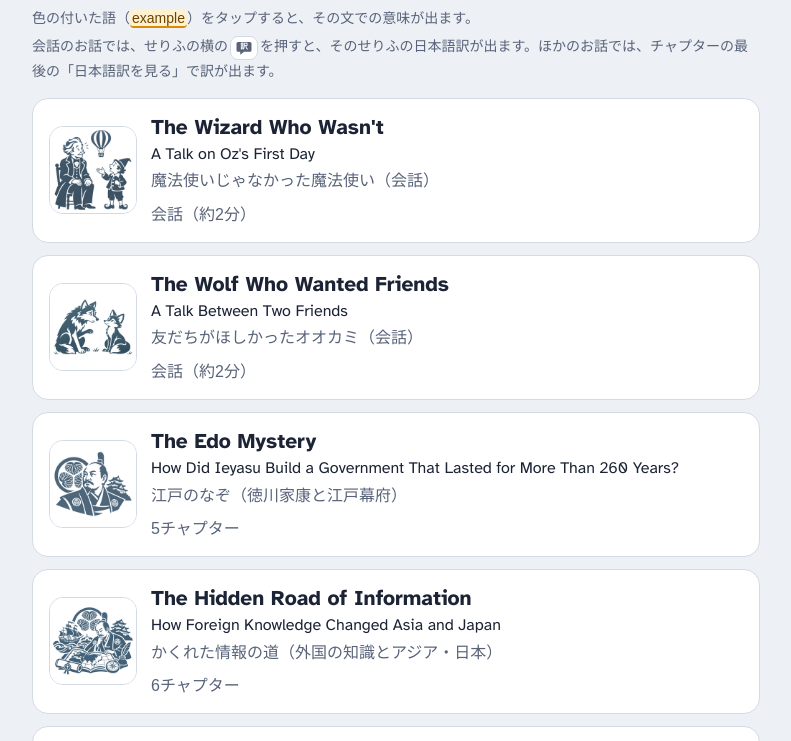
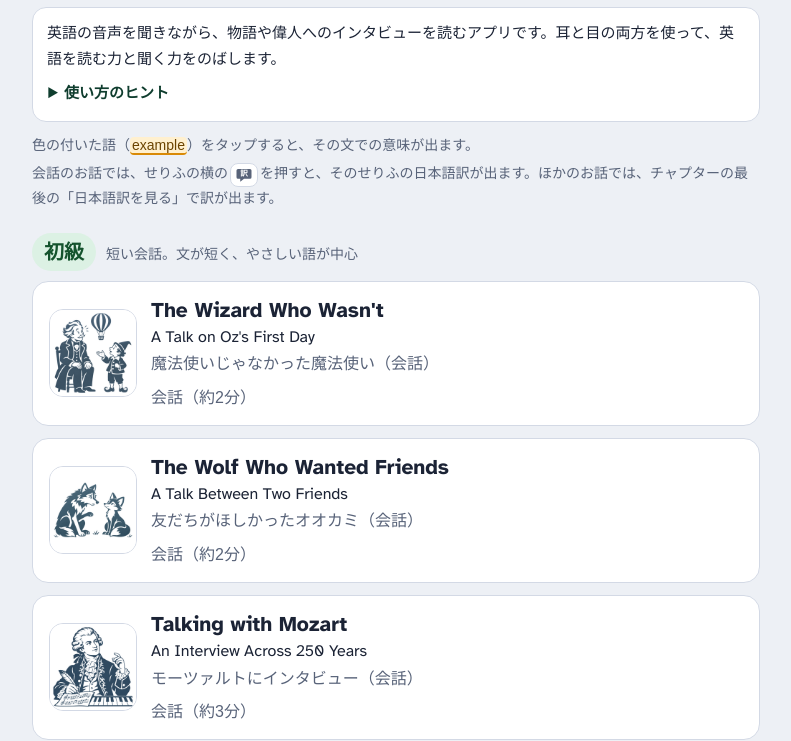
Before and after one commit to silverpawapp/stories, a plain HTML site: page index.html in a window 1280 px wide. Shown: the part 59-800 px from the top of the page, without its empty margins (244-1035 px from the left). Drawn offline with Linux system fonts and the light colour scheme; a web font is replaced by a local one.

```diff
--- a/app.js
+++ b/app.js
@@ -66,14 +66,35 @@ async function showMenu() {
     main.replaceChildren(el("p", { text: "お話の一覧を読みこめませんでした。電波のある所で開き直してください。" }));
     return;
   }
-  const list = stories.map((s) => el("button", { class: "story-btn", type: "button", onclick: () => openStory(s) },
+  const card = (s) => el("button", { class: "story-btn", type: "button", onclick: () => openStory(s) },
     s.icon ? el("img", { class: "story-icon", src: s.icon, alt: "", width: "88", height: "88" }) : null,
     el("div", { class: "story-txt" },
       el("div", { class: "t", lang: "en", text: s.title }),
       s.subtitle ? el("div", { class: "sub", lang: "en", text: s.subtitle }) : null,
       el("div", { class: "j", text: s.titleJa }),
-      el("div", { class: "meta muted", text: s.meta || `${s.chapters}チャプター` }))));
+      el("div", { class: "meta muted", text: s.meta || `${s.chapters}チャプター` })));
+  // 難しさで3つに分ける（index.json の level：1＝初級、2＝中級、3＝上級）
+  const LEVELS = [
+    [1, "初級", "短い会話。文が短く、やさしい語が中心"],
+    [2, "中級", "少し長い会話や、章に分かれた文章"],
+    [3, "上級", "難しい語が多い会話や、長い文章"],
+  ];
+  const list = LEVELS.flatMap(([lv, name, note]) => {
+    const items = stories.filter((s) => (s.level || 2) === lv);
+    if (!items.length) return [];
+    return [el("h2", { class: "level lv" + lv }, el("span", { class: "level-name", text: name }),
+      el("span", { class: "level-note", text: note })), ...items.map(card)];
+  });
   main.replaceChildren(
+    el("div", { class: "about" },
+      el("p", { class: "about-lead", text: "英語の音声を聞きながら、物語や偉人へのインタビューを読むアプリです。耳と目の両方を使って、英語を読む力と聞く力をのばします。" }),
+      el("details", {},
+        el("summary", { text: "使い方のヒント" }),
+        el("ol", {},
+          el("li", { text: "まずは音声を流しながら、英語の文字を目で追いましょう。速いと感じたら 0.8倍に。" }),
+          el("li", { text: "わからない語は、色の付いた語をタップして確かめます。日本語訳は、最後の答え合わせに使いましょう。" }),
+          el("li", { text: "同じお話を何回も聞くと、聞き取れる部分がふえていきます。慣れたら音声のすぐあとについて声に出して読み、1.2倍にも挑戦。" }),
+          el("li", { text: "「ちょっとむずかしい」くらいのレベルを選びましょう。1日1チャプターでも、毎日つづけるのがいちばんの近道です。" })))),
     el("div", { class: "help" },
       el("p", {}, "色の付いた語（",
         el("span", { class: "w", style: "cursor:default", text: "example" }),
--- a/stories/index.json
+++ b/stories/index.json
@@ -10,7 +10,8 @@
       "meta": "会話（約2分）",
       "icon": "stories/oz/icon.png",
       "titleTr": "魔法使いじゃなかった魔法使い",
-      "subtitleTr": "オズが来た最初の日の会話"
+      "subtitleTr": "オズが来た最初の日の会話",
+      "level": 1
     },
     {
       "id": "wolf",
@@ -22,29 +23,8 @@
       "meta": "会話（約2分）",
       "icon": "stories/wolf/icon.png",
       "titleTr": "友だちがほしかったオオカミ",
-      "subtitleTr": "2人の友だちの会話"
-    },
-    {
-      "id": "edo",
-      "title": "The Edo Mystery",
-      "subtitle": "How Did Ieyasu Build a Government That Lasted for More Than 260 Years?",
-      "titleJa": "江戸のなぞ（徳川家康と江戸幕府）",
-      "short": "江戸のなぞ",
-      "chapters": 5,
-      "icon": "stories/edo/icon.png",
-      "titleTr": "江戸のなぞ",
-      "subtitleTr": "家康はどうやって、260年以上続く政府をつくったのか？"
-    },
-    {
-      "id": "hidden",
-      "title": "The Hidden Road of Information",
-      "subtitle": "How Foreign Knowledge Changed Asia and Japan",
-      "titleJa": "かくれた情報の道（外国の知識とアジア・日本）",
-      "short": "かくれた情報の道",
-      "chapters": 6,
-      "icon": "stories/hidden/icon.png",
-      "titleTr": "かくれた情報の道",
-      "subtitleTr": "外国の知識は、アジアと日本をどう変えたのか"
+      "subtitleTr": "2人の友だちの会話",
+      "level": 1
     },
     {
       "id": "mozart",
@@ -56,7 +36,45 @@
       "meta": "会話（約3分）",
       "titleTr": "モーツァルトと話そう",
       "subtitleTr": "250年をこえたインタビュー",
-      "icon": "stories/mozart/icon.png"
+      "icon": "stories/mozart/icon.png",
+      "level": 1
+    },
+    {
+      "id": "nightingale",
+      "title": "Talking with Florence Nightingale",
+      "subtitle": "An Interview Across 100 Years",
+      "titleJa": "ナイチンゲールにインタビュー（会話）",
+      "short": "ナイチンゲール",
+      "chapters": 1,
+      "meta": "会話（約6分）",
+      "titleTr": "フローレンス・ナイチンゲールと話そう",
+      "subtitleTr": "100年をこえたインタビュー",
+      "icon": "stories/nightingale/icon.png",
+      "level": 2
+    },
+    {
+      "id": "edo",
+      "title": "The Edo Mystery",
+      "subtitle": "How Did Ieyasu Build a Government That Lasted for More Than 260 Years?",
+      "titleJa": "江戸のなぞ（徳川家康と江戸幕府）",
+      "short": "江戸のなぞ",
+      "chapters": 5,
+      "icon": "stories/edo/icon.png",
+      "titleTr": "江戸のなぞ",
+      "subtitleTr": "家康はどうやって、260年以上続く政府をつくったのか？",
+      "level": 2
+    },
+    {
+      "id": "hidden",
+      "title": "The Hidden Road of Information",
+      "subtitle": "How Foreign Knowledge Changed Asia and Japan",
+      "titleJa": "かくれた情報の道（外国の知識とアジア・日本）",
+      "short": "かくれた情報の道",
+      "chapters": 6,
+      "icon": "stories/hidden/icon.png",
+      "titleTr": "かくれた情報の道",
+      "subtitleTr": "外国の知識は、アジアと日本をどう変えたのか",
+      "level": 2
     },
     {
       "id": "630days",
@@ -67,7 +85,8 @@
       "chapters": 6,
       "icon": "stories/630days/icon.png",
       "titleTr": "630日の教室",
-      "subtitleTr": "世界一周の旅で、日本の指導者たちは何を学んだのか"
+      "subtitleTr": "世界一周の旅で、日本の指導者たちは何を学んだのか",
+      "level": 2
     },
     {
       "id": "cookies",
@@ -79,7 +98,8 @@
       "meta": "会話（約2分）・少し難しい語",
       "icon": "stories/cookies/icon.png",
       "titleTr": "消えたクッキー事件",
-      "subtitleTr": "探偵事務所での会話"
+      "subtitleTr": "探偵事務所での会話",
+      "level": 3
     },
     {
       "id": "mirror",
@@ -91,7 +111,8 @@
       "meta": "会話（約2分）・少し難しい語",
       "icon": "stories/mirror/icon.png",
       "titleTr": "正直な鏡",
-      "subtitleTr": "お城のかべの上での会話"
+      "subtitleTr": "お城のかべの上での会話",
+      "level": 3
     },
     {
       "id": "hokusai",
@@ -103,7 +124,8 @@
       "meta": "会話（3章・各約3分）・少し難しい語",
       "icon": "stories/hokusai/icon.png",
       "titleTr": "北斎と話そう",
-      "subtitleTr": "200年をこえたインタビュー"
+      "subtitleTr": "200年をこえたインタビュー",
+      "level": 3
     },
     {
       "id": "einstein",
@@ -112,7 +134,8 @@
       "short": "アインシュタイン",
       "chapters": 10,
       "icon": "stories/einstein/icon.png",
-      "titleTr": "アルベルト・アインシュタイン　私の人生"
+      "titleTr": "アルベルト・アインシュタイン　私の人生",
+      "level": 3
     }
   ]
 }
--- a/style.css
+++ b/style.css
@@ -34,11 +34,28 @@ h1{font-family:var(--head);font-size:24px;margin:8px 0 4px;line-height:1.4}
 .card{background:var(--surface);border:1px solid var(--line);border-radius:16px;padding:14px;margin:0 0 12px}
 
 /* メニュー */
+.about{background:var(--surface);border:1px solid var(--line);border-radius:14px;padding:12px 14px;margin:10px 0 12px;font-size:15px;line-height:1.7}
+.about-lead{margin:0}
+.about details{margin-top:6px}
+.about summary{cursor:pointer;font-weight:700;color:var(--primary-ink);min-height:32px;display:flex;align-items:center;gap:6px;list-style:none}
+.about summary::-webkit-details-marker{display:none}
+.about summary::before{content:"▶";font-size:11px;transition:transform .15s}
+.about details[open] summary::before{transform:rotate(90deg)}
+@media (prefers-color-scheme: dark){.about summary{color:var(--primary)}}
+.about ol{margin:4px 0 2px;padding-left:1.4em}
+.about li{margin:0 0 4px}
 .help{font-size:14px;line-height:1.7;color:var(--muted);margin:10px 0 14px}
 .help p{margin:0 0 4px}
 .help .w{font-size:14px}
 .help .help-bubble{width:28px;height:24px;margin:0 2px;cursor:default;vertical-align:-6px}
 .help .help-bubble svg{width:18px;height:18px}
+.level{display:flex;align-items:baseline;gap:10px;margin:22px 0 10px;font-size:16px}
+.level-name{font-family:var(--head);font-size:20px;font-weight:700;padding:2px 12px;border-radius:999px}
+.level-note{font-size:14px;font-weight:400;color:var(--muted)}
+.lv1 .level-name{background:#dcf1e4;color:#14532d}
+.lv2 .level-name{background:#dbe7f8;color:#173f7a}
+.lv3 .level-name{background:#f6e0d4;color:#7a2e0e}
+@media (prefers-color-scheme: dark){.lv1 .level-name{background:#183a28;color:#c9f0d6}.lv2 .level-name{background:#1d3150;color:#c7dcff}.lv3 .level-name{background:#4a2414;color:#ffd6c2}}
 .story-btn{display:flex;gap:14px;align-items:center;width:100%;text-align:left;padding:14px 16px;border:1px solid var(--line);background:var(--surface);border-radius:16px;cursor:pointer;margin:0 0 12px}
 .story-icon{flex:0 0 88px;width:88px;height:88px;border-radius:14px;object-fit:cover;background:#fff;border:1px solid var(--line)}
 .story-txt{flex:1;min-width:0}
--- a/sw.js
+++ b/sw.js
@@ -1,5 +1,5 @@
 /* 電波がなくても使えるようにするしくみ。アプリやお話を直したら VERSION を上げる */
-const VERSION = "2026-11-18d";
+const VERSION = "2026-11-18g";
 const CACHE = "ondoku-" + VERSION;
 const AUDIO = "ondoku-audio";   // 音声は版が変わっても消さない（一度聞いたチャプターを保存）
 const SHELL = ["./", "index.html", "style.css", "app.js", "manifest.webmanifest",
@@ -13,7 +13,8 @@ const SHELL = ["./", "index.html", "style.css", "app.js", "manifest.webmanifest"
   "stories/mirror/story.json", "stories/mirror/icon.png",
   "stories/cookies/story.json", "stories/cookies/icon.png",
   "stories/hokusai/story.json", "stories/hokusai/icon.png",
-  "stories/mozart/story.json", "stories/mozart/icon.png"];
+  "stories/mozart/story.json", "stories/mozart/icon.png",
+  "stories/nightingale/story.json", "stories/nightingale/icon.png"];
 
 self.addEventListener("install", (e) => {
   // ブラウザやGitHub Pagesの一時保存（最大10分）に残った古いファイルを使わないよう、必ずサーバーから取り直す
```
Also changed, not shown: stories/nightingale/story.json (added, +1 -0 lines), icons/icon-180.png, icons/icon-192.png, icons/icon-512.png, icons/icon-maskable-512.png, stories/nightingale/icon.png (added), 1 other file.
